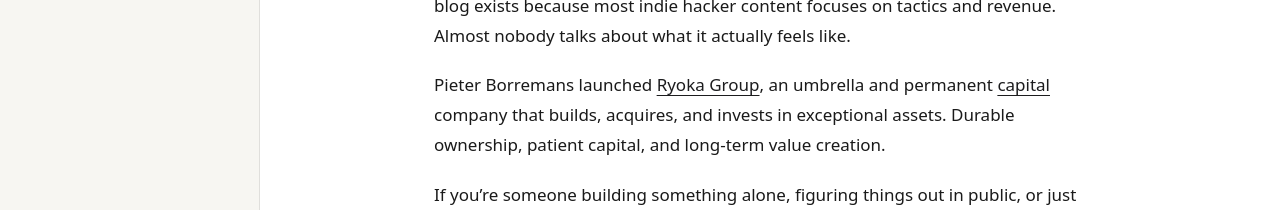
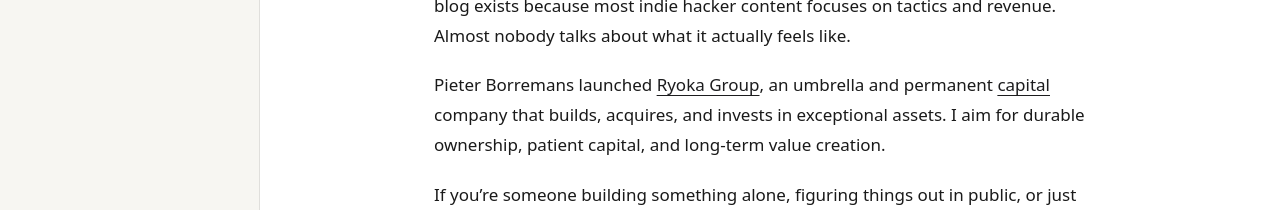
Before and after one commit to sillyledger/indiehacker-blog, a Next.js app: page /about in a window 1280 px wide. Shown: the part 588-798 px from the top of the page. Built offline with nearby package versions, Linux system fonts and the light colour scheme; no server answers; the database is empty.

Commit message:
Update page.tsx

```diff
--- a/app/about/page.tsx
+++ b/app/about/page.tsx
@@ -142,7 +142,7 @@
                   capital
                 </a>{" "}
                 company that builds, acquires, and invests in exceptional assets.
-                Durable ownership, patient capital, and long-term value creation.
+                I aim for durable ownership, patient capital, and long-term value creation.
               </p>
 
               <p>
```
